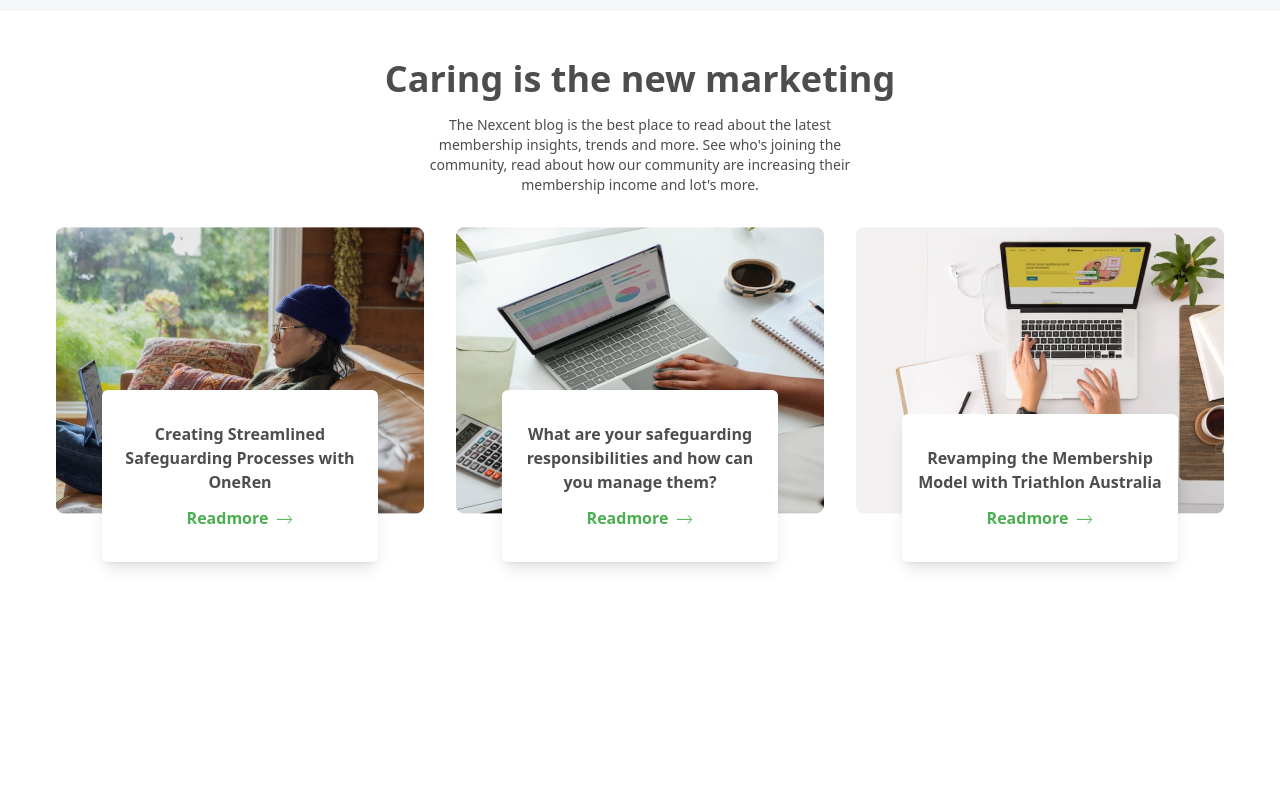
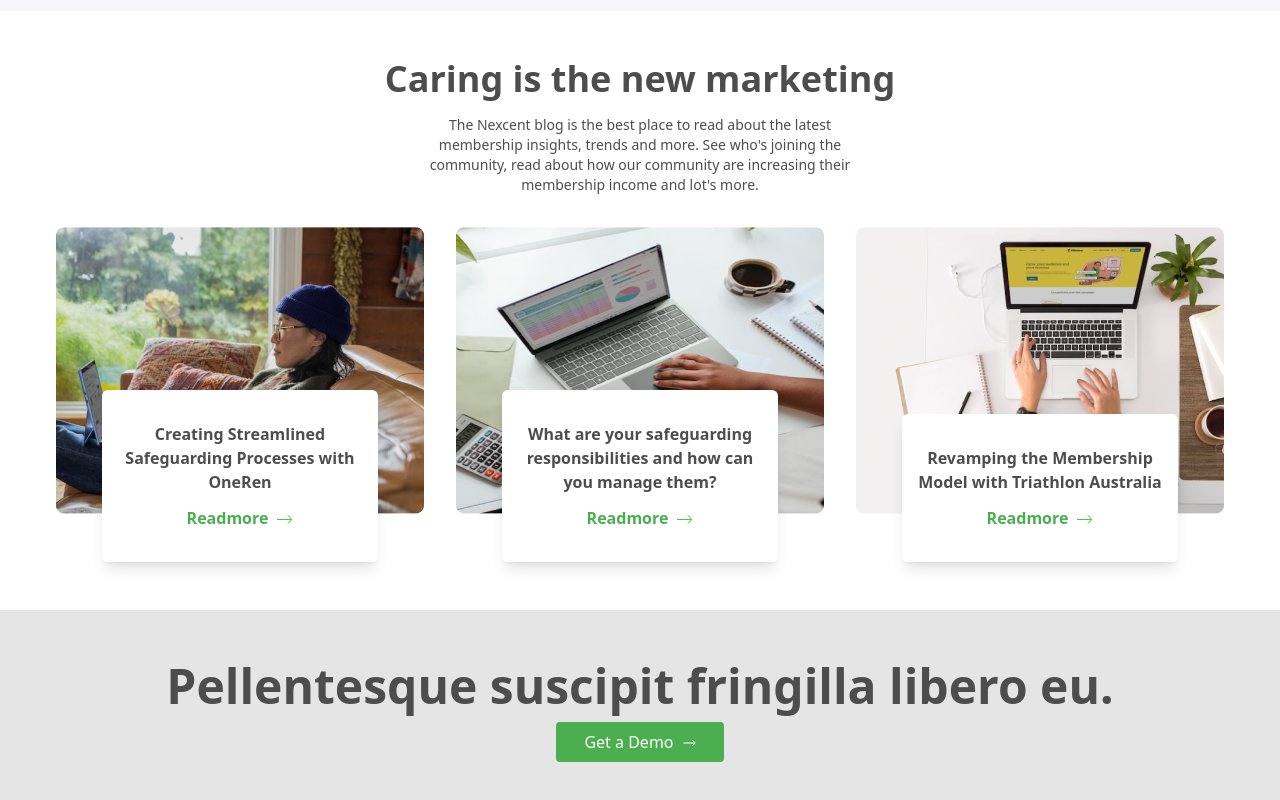
Before and after one commit to mitanvir05/agency-web, a React (Vite) app: page / in a window 1280 px wide. Shown: the part 3466-4266 px from the top of the page. Before the commit the page ends 4076 px from the top, so only its background shows below. Built offline with nearby package versions, Linux system fonts and the light colour scheme.

Commit message:
newsletter added

```diff
--- a/src/App.jsx
+++ b/src/App.jsx
@@ -5,6 +5,7 @@ import Products from './Products'
 import About from './components/About'
 import Home from './components/Home'
 import Navbar from './components/Navbar'
+import Newsletter from './components/Newsletter'
 import Services from './components/Services'
 
 function App() {
@@ -18,6 +19,7 @@ function App() {
    <About></About>
    <Products></Products>
    <Blog></Blog>
+   <Newsletter></Newsletter>
     </>
   )
 }
--- /dev/null
+++ b/src/components/Newsletter.jsx
@@ -0,0 +1,34 @@
+const Newsletter = () => {
+  return (
+    <div className="px-4 lg:px-14 max-w-screen-2xl mx-auto bg-neutral-200 py-16">
+      <div className="flex items-center justify-center  mx-auto">
+        <div className="text-center">
+          <h1 className="text-3xl lg:text-5xl text-neutralDGray font font-semibold mb-6 lg:leading-6 ">
+            Pellentesque suscipit fringilla libero eu.
+          </h1>
+          <div className="flex items-center justify-center gap-8">
+            <button className="btn-primary text-white">
+              Get a Demo
+              <svg
+                xmlns="http://www.w3.org/2000/svg"
+                width="14"
+                height="8"
+                viewBox="0 0 14 8"
+                fill="none"
+                className="inline-block ml-2"
+              >
+                <path
+                  d="M10.2503 7.00012L12.7201 4.53039C13.013 4.23749 13.013 3.7626 12.7201 3.4697L10.2503 0.999966M12.5004 4.00004L1.50012 4.00004"
+                  stroke="white"
+
+                />
+              </svg>
+            </button>
+          </div>
+        </div>
+      </div>
+    </div>
+  );
+};
+
+export default Newsletter;
```
